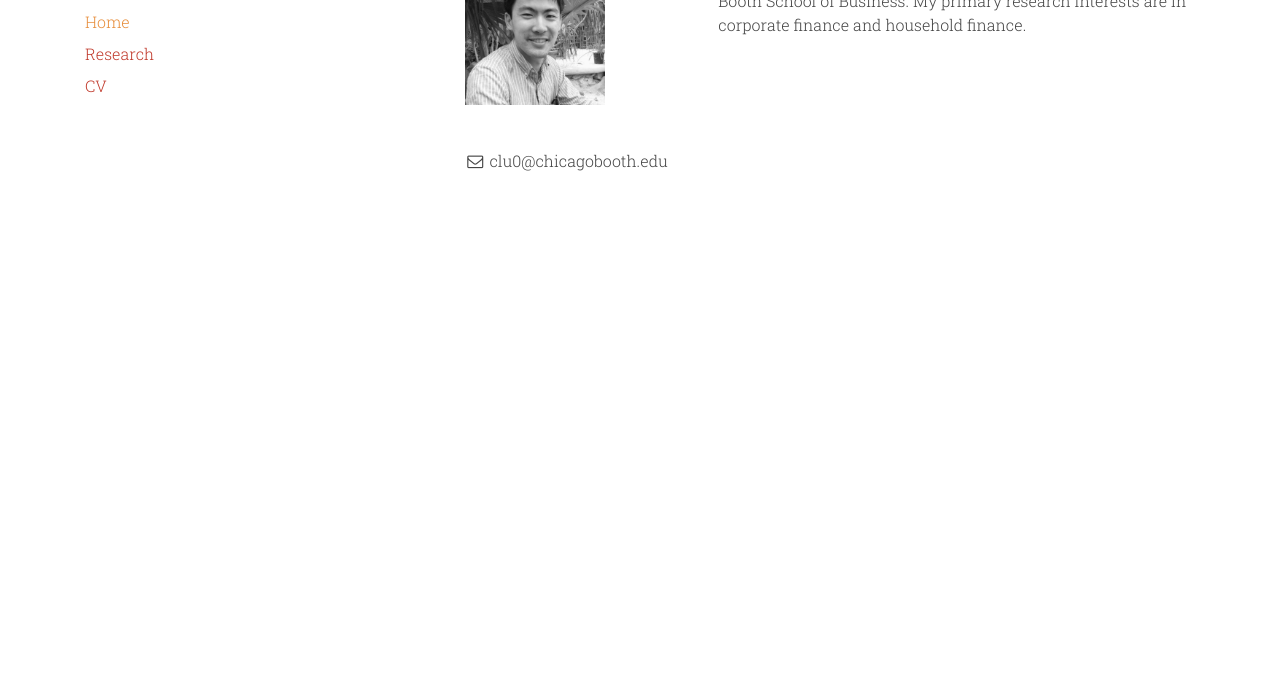
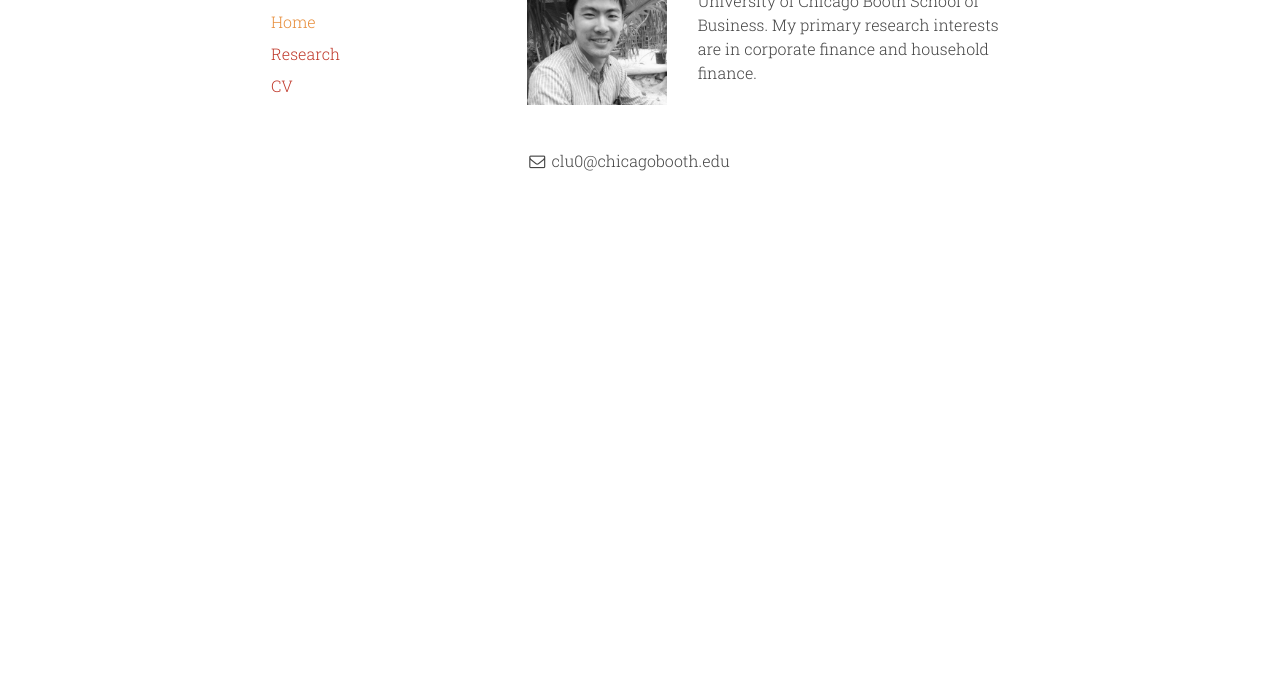
Before and after one commit to chenfeilu/chenfeilu.github.io, a plain HTML site: page index.html in a window 1280 px wide. Shown: the part 126-800 px from the top of the page. Drawn offline with nearby package versions, Linux system fonts and the light colour scheme.

Commit message:
make this less ugly on wide windows

```diff
--- a/css/custom.css
+++ b/css/custom.css
@@ -3,6 +3,10 @@ body{
 	font-family: 'Roboto Slab', serif;
 	font-weight: 300;
 	color: #444;
+}
+
+.container{
+	max-width: 768px;
 }
 
 h1,h2,h3,h4,h5,h6,.h1,.h2,.h3,.h4,.h5,.h6{
```
